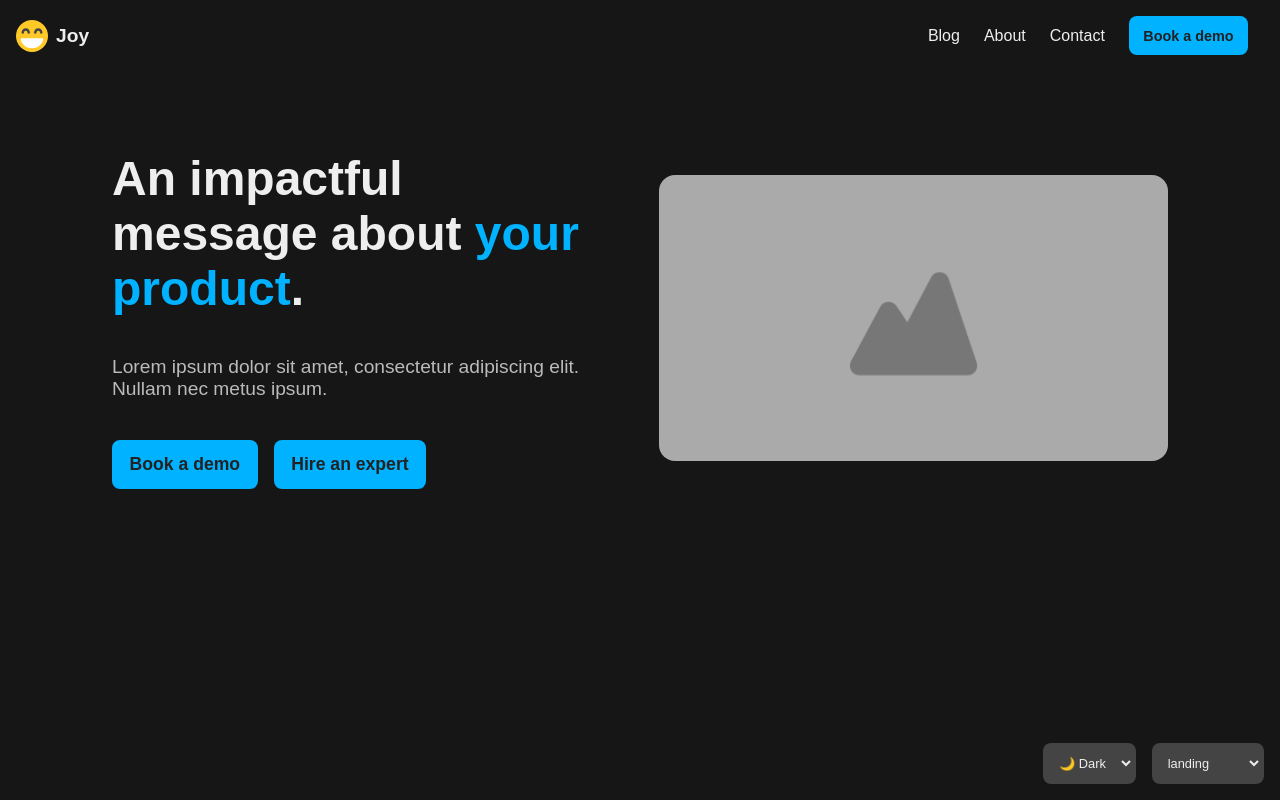
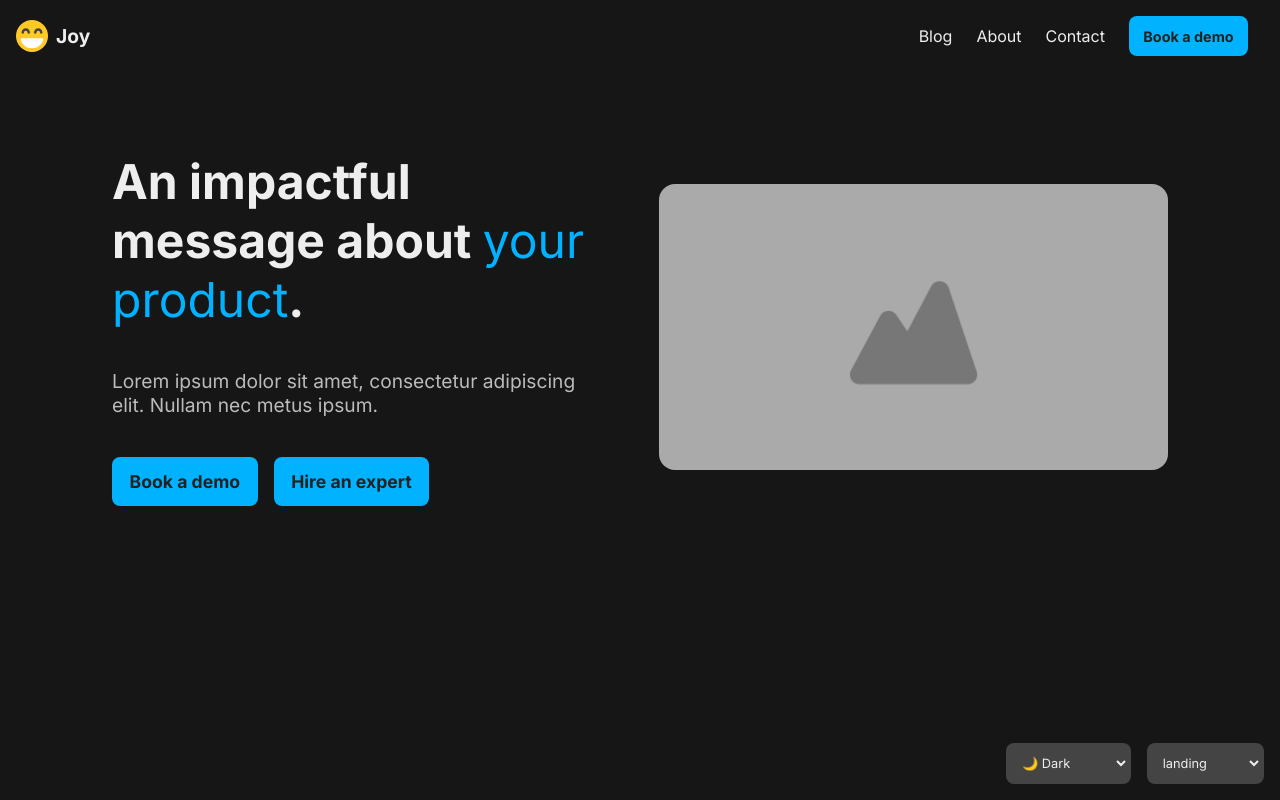
Before and after one commit to celestory/joy, a React (Vite) app: page / in a window 1280 px wide. Built offline with nearby package versions, Linux system fonts and the light colour scheme.

Commit message:
feat(theme): improve theme and fix examples accordingly

```diff
--- a/src/core/components/Forms/Button/buttonCss.ts
+++ b/src/core/components/Forms/Button/buttonCss.ts
@@ -19,6 +19,7 @@ export const buttonCss = (props: ButtonProps, breakpoint: `${Breakpoints}-` | ''
 
     color: ${themeProp('theme:button.color', 'theme:foreground')};
     border: ${themeProp('theme:button.border')};
+    box-shadow: ${themeProp('theme:button.shadow')};
     border-radius: ${themeProp('theme:button.radius')};
     background-color: ${themeProp('theme:button.background')};
 
@@ -31,6 +32,7 @@ export const buttonCss = (props: ButtonProps, breakpoint: `${Breakpoints}-` | ''
     &:hover {
         color: ${themeProp('theme:button.hover.color', 'theme:foreground')};
         border: ${themeProp('theme:button.hover.border')};
+        box-shadow: ${themeProp('theme:button.hover.shadow')};
         border-radius: ${themeProp('theme:button.hover.radius')};
         background-color: ${themeProp('theme:button.hover.background')};
 
@@ -43,6 +45,7 @@ export const buttonCss = (props: ButtonProps, breakpoint: `${Breakpoints}-` | ''
     &:focus-visible {
         color: ${themeProp('theme:button.hover.color', 'theme:foreground')};
         border: ${themeProp('theme:button.focus.border')};
+        box-shadow: ${themeProp('theme:button.focus.shadow')};
         border-radius: ${themeProp('theme:button.focus.radius')};
         background-color: ${themeProp('theme:button.focus.background')};
 
--- a/src/core/components/TextBox/textBoxCss.ts
+++ b/src/core/components/TextBox/textBoxCss.ts
@@ -1,20 +1,12 @@
 import {css} from '@emotion/react';
 
 import {boxCss} from '../Box/boxCss';
-import {fontWeightToCss, themeProp} from '../../utils/types/theme';
+import {textSpanCss} from '../TextSpan/textSpanCss';
 import type {Breakpoints} from '../../utils/types/break';
 import type {TextBoxProps} from './TextBox';
+import type {TextSpanProps} from '../TextSpan/TextSpan';
 
 export const textBoxCss = (props: TextBoxProps, breakpoint: `${Breakpoints}-` | '' = '') => css`
     ${boxCss(props, breakpoint)}
-
-    color: ${themeProp(props.color)};
-
-    font: ${themeProp(props.font, 'theme:font.ui')};
-    font-size: ${props[`${breakpoint}size`]};
-    font-style: ${props.italic ? 'italic' : undefined};
-    font-weight: ${fontWeightToCss[props.weight || 'default']};
-
-    text-align: ${props.textAlign};
-    line-height: ${props.lineHeight};
+    ${textSpanCss(props as TextSpanProps, breakpoint)}
 `;
--- a/src/core/components/TextSpan/textSpanCss.ts
+++ b/src/core/components/TextSpan/textSpanCss.ts
@@ -6,8 +6,9 @@ import type {TextSpanProps} from './TextSpan';
 
 export const textSpanCss = (props: TextSpanProps, breakpoint: `${Breakpoints}-` | '' = '') => css`
     color: ${themeProp(props.color)};
+
+    font: ${themeProp(props.font, 'theme:font.ui')};
     font-size: ${props[`${breakpoint}size`]};
-    font-family: ${props.font};
     font-style: ${props.italic ? 'italic' : undefined};
     font-weight: ${fontWeightToCss[props.weight || 'default']};
 
--- a/src/core/utils/types/theme.ts
+++ b/src/core/utils/types/theme.ts
@@ -2,7 +2,7 @@ export type CSSGap = '0' | `${number}rem`;
 export type CSSFont = `normal ${number} 1em ${string}`;
 export type CSSWidth = '0' | `${number}rem` | `${number}%` | 'fit-content';
 export type CSSHeight = '0' | `${number}rem` | 'fill';
-export type CSSRadius = '0' | `${number}rem` | `${number}%`;
+export type CSSRadius = '0' | `${number}rem` | `${number}em` | `${number}%`;
 export type CSSColor = `#${string}` | 'magenta' | 'transparent';
 export type CSSBorder = 'none' | `${number}px ${'solid' | 'dashed' | 'dotted'} ${CSSColor}`;
 export type CSSShadow = `${number}em ${number}em ${number}em ${number}em ${CSSColor}`;
@@ -82,37 +82,37 @@ export interface Theme {
         color: CSSColor;
 
         // surface
-        border: CSSBorder;
-        radius: CSSRadius;
+        border?: CSSBorder;
+        radius?: CSSRadius;
         shadow?: CSSShadow | CSSShadow[];
-        background: CSSColor;
+        background?: CSSColor;
 
-        transition: `${number}s`;
+        transition?: `${number}s`;
 
         hover: {
             // surface
-            border: CSSBorder;
-            radius: CSSRadius;
+            border?: CSSBorder;
+            radius?: CSSRadius;
             shadow?: CSSShadow | CSSShadow[];
-            background: CSSColor;
+            background?: CSSColor;
         };
 
         focus: {
             // surface
-            border: CSSBorder;
-            radius: CSSRadius;
+            border?: CSSBorder;
+            radius?: CSSRadius;
             shadow?: CSSShadow | CSSShadow[];
-            background: CSSColor;
+            background?: CSSColor;
         };
     };
 
     // button
     button: {
-        color: CSSColor;
+        color?: CSSColor;
 
         // surface
-        border: CSSBorder;
-        radius: CSSRadius;
+        border?: CSSBorder;
+        radius?: CSSRadius;
         shadow?: CSSShadow | CSSShadow[];
         background: CSSColor;
 
@@ -120,16 +120,16 @@ export interface Theme {
         rotate?: CSSRotate;
         translate?: CSSTranslate;
 
-        transition: `${number}s`;
+        transition?: `${number}s`;
 
         hover: {
-            color: CSSColor;
+            color?: CSSColor;
 
             // surface
-            border: CSSBorder;
-            radius: CSSRadius;
+            border?: CSSBorder;
+            radius?: CSSRadius;
             shadow?: CSSShadow | CSSShadow[];
-            background: CSSColor;
+            background?: CSSColor;
 
             scale?: CSSScale;
             rotate?: CSSRotate;
@@ -137,13 +137,13 @@ export interface Theme {
         };
 
         focus: {
-            color: CSSColor;
+            color?: CSSColor;
 
             // surface
-            border: CSSBorder;
-            radius: CSSRadius;
+            border?: CSSBorder;
+            radius?: CSSRadius;
             shadow?: CSSShadow | CSSShadow[];
-            background: CSSColor;
+            background?: CSSColor;
 
             scale?: CSSScale;
             rotate?: CSSRotate;
--- a/src/examples/Login.tsx
+++ b/src/examples/Login.tsx
@@ -3,7 +3,8 @@ import {Flex, Input, ImageBox, TextBox, Button, TextLink} from '../joy';
 
 const Label = styled.label`
     width: 20rem;
-    color: #aaaaaa;
+    color: var(--joy-subForeground);
+    font: var(--joy-font-ui);
     font-size: 0.9rem;
     input {
         margin-top: 0.5rem;
@@ -20,7 +21,7 @@ export const Login = () => {
                 </TextBox>
             </Flex>
             <Flex grow direction="y" align="center" distribute="center" gap="1rem">
-                <TextBox el="h1" margin="0">
+                <TextBox el="h1" margin="0" font="theme:font.heading" size="2rem">
                     Welcome back
                 </TextBox>
                 <TextBox color="theme:subForeground">
--- a/src/examples/Pricing.tsx
+++ b/src/examples/Pricing.tsx
@@ -24,7 +24,7 @@ export const Pricing = () => {
     const [isYearly, toggleYearly] = useCheckboxState(true);
     return (
         <Flex el="main" direction="y" maxWidth="70rem" margin="0 auto" padding="2rem" gap="1rem">
-            <Heading el="h1" textAlign="center" margin="4rem 0 0 0">
+            <Heading el="h1" textAlign="center" font="theme:font.heading" margin="4rem 0 0 0">
                 Pricing plans
             </Heading>
             <TextBox
--- a/src/examples/themes.tsx
+++ b/src/examples/themes.tsx
@@ -2,12 +2,12 @@ import type {Theme} from '../joy';
 
 export const dark: Theme = {
     font: {
-        ui: 'normal 400 1em sans-serif',
-        mono: 'normal 400 1em monospace',
-        button: 'normal 700 1em sans-serif',
-        heading: 'normal 700 1em sans-serif',
-        content: 'normal 400 1em serif',
-        boldContent: 'normal 700 1em serif',
+        ui: 'normal 400 1em Inter, sans-serif',
+        mono: 'normal 400 1em Menlo, Monaco, monospace',
+        button: 'normal 700 1em Inter, sans-serif',
+        heading: 'normal 700 1em Inter, sans-serif',
+        content: 'normal 400 1em Inter, serif',
+        boldContent: 'normal 700 1em Inter, serif',
     },
 
     foreground: '#eeeeee',
@@ -89,18 +89,18 @@ export const dark: Theme = {
 
 export const light: Theme = {
     font: {
-        ui: 'normal 400 1em sans-serif',
-        mono: 'normal 400 1em monospace',
-        button: 'normal 700 1em sans-serif',
-        heading: 'normal 700 1em sans-serif',
-        content: 'normal 400 1em serif',
-        boldContent: 'normal 700 1em serif',
+        ui: 'normal 400 1em Inter, sans-serif',
+        mono: 'normal 400 1em Menlo, Monaco, monospace',
+        button: 'normal 700 1em Inter, sans-serif',
+        heading: 'normal 700 1em Inter, sans-serif',
+        content: 'normal 400 1em Inter, sans-serif',
+        boldContent: 'normal 700 1em Inter, sans-serif',
     },
 
     foreground: '#444444',
     subForeground: '#888888',
-    background: '#eeeeee',
-    subBackground: '#dddddd',
+    background: '#ffffff',
+    subBackground: '#eeeeee',
 
     brand: '#00B2FF',
 
@@ -174,14 +174,14 @@ export const light: Theme = {
     },
 };
 
-export const luxe: Theme = {
+export const academic: Theme = {
     font: {
-        ui: 'normal 400 1em sans-serif',
+        ui: 'normal 400 1em Alegreya, serif',
         mono: 'normal 400 1em monospace',
-        button: 'normal 700 1em sans-serif',
-        heading: 'normal 700 1em sans-serif',
-        content: 'normal 400 1em serif',
-        boldContent: 'normal 700 1em serif',
+        button: 'normal 700 1em Alegreya, serif',
+        heading: 'normal 700 1em Alegreya, serif',
+        content: 'normal 400 1em Alegreya, serif',
+        boldContent: 'normal 700 1em Alegreya, serif',
     },
 
     foreground: '#222222',
@@ -221,41 +221,130 @@ export const luxe: Theme = {
     input: {
         color: '#222222',
         radius: '0rem',
-        border: '3px solid #c8c0bc',
-        background: '#eee6e1',
+        border: '1px solid #c8c0bc',
+        background: '#ffffff',
         transition: '.3s',
 
         hover: {
             radius: '0rem',
-            border: '3px solid #222222',
-            background: '#eee6e1',
+            border: '1px solid #222222',
+            background: '#ffffff',
         },
 
         focus: {
             radius: '0rem',
-            border: '3px solid #222222',
-            background: '#eee6e1',
+            border: '1px solid #222222',
+            background: '#ffffff',
         },
     },
     button: {
-        color: '#222222',
+        color: '#ffffff',
         radius: '0',
-        border: '3px solid #222222',
-        background: 'transparent',
+        border: 'none',
+        background: '#a92e12',
         transition: '.3s',
 
         hover: {
             color: '#ffffff',
             radius: '0',
-            border: '3px solid #222222',
+            border: 'none',
             background: '#222222',
         },
 
         focus: {
             color: '#ffffff',
             radius: '0',
-            border: '3px solid #ffffff',
+            border: 'none',
             background: '#222222',
+            scale: '0.98',
         },
     },
 };
+
+export const kids: Theme = {
+    font: {
+        ui: 'normal 400 1em Quicksand, sans-serif',
+        mono: 'normal 400 1em monospace',
+        button: 'normal 700 1em Quicksand, sans-serif',
+        heading: 'normal 700 1em Quicksand, sans-serif',
+        content: 'normal 400 1em Quicksand, sans-serif',
+        boldContent: 'normal 700 1em Quicksand, sans-serif',
+    },
+
+    foreground: '#222222',
+    subForeground: '#888888',
+    background: '#ECF8FF',
+    subBackground: '#eadacf',
+
+    brand: '#5061FF',
+
+    red: '#F55A50',
+    blue: '#00B2FF',
+    lime: '#9CEF15',
+    gray: '#AAAAAA',
+    pink: '#FFA0B7',
+    white: '#FFFFFF',
+    black: '#121212',
+    green: '#00DF74',
+    indigo: '#5061FF',
+    orange: '#FF9A62',
+    purple: '#A55FFE',
+    yellow: '#F9CC30',
+    magenta: '#F54E9E',
+    turquoise: '#00E5D8',
+
+    scrollbar: {
+        thumb: '#B4D5E8',
+        hover: {
+            thumb: '#95bad0',
+        },
+    },
+
+    card: {
+        radius: '1.5em',
+        border: '3px solid #B4D5E8',
+        background: '#ffffff',
+    },
+
+    input: {
+        color: '#222222',
+        radius: '1.5em',
+        border: '3px solid #B4D5E8',
+        background: '#ffffff',
+        transition: '.3s',
+
+        hover: {
+            radius: '1.2em',
+            background: '#ffffff',
+            border: '3px solid #B4D5E8',
+        },
+
+        focus: {
+            radius: '1.2em',
+            background: '#ffffff',
+            border: '3px solid #5061FF',
+        },
+    },
+    button: {
+        color: '#ffffff',
+        radius: '3em',
+        shadow: '0em 0.2em 0em 0em #3743b5',
+        background: '#5061FF',
+        transition: '.3s',
+        translate: '0 -0.2em',
+
+        hover: {
+            color: '#ffffff',
+            radius: '3em',
+            shadow: '0em 0.2em 0em 0em #3743b5',
+            background: '#5061FF',
+            translate: '0 -0.2em',
+        },
+
+        focus: {
+            color: '#ffffff',
+            radius: '3rem',
+            background: '#3743b5',
+        },
+    },
+};
--- a/src/index.css
+++ b/src/index.css
@@ -1,3 +1,7 @@
+@import url('https://fonts.googleapis.com/css2?family=Inter:wght@400;700&display=swap');
+@import url('https://fonts.googleapis.com/css2?family=Alegreya:ital,wght@0,400;0,700;1,400;1,700&display=swap');
+@import url('https://fonts.googleapis.com/css2?family=Quicksand:wght@400;700&display=swap');
+
 *,
 *::before,
 *::after {
```
Also changed, not shown: src/core/components/TextBox/TextBox.tsx (+3 -13 lines), src/core/components/TextSpan/TextSpan.tsx (+7 -5 lines), src/examples/App.tsx (+4 -3 lines), src/examples/Article.tsx (+10 -3 lines), 1 other file (tests, documents, lock files or other folders).
